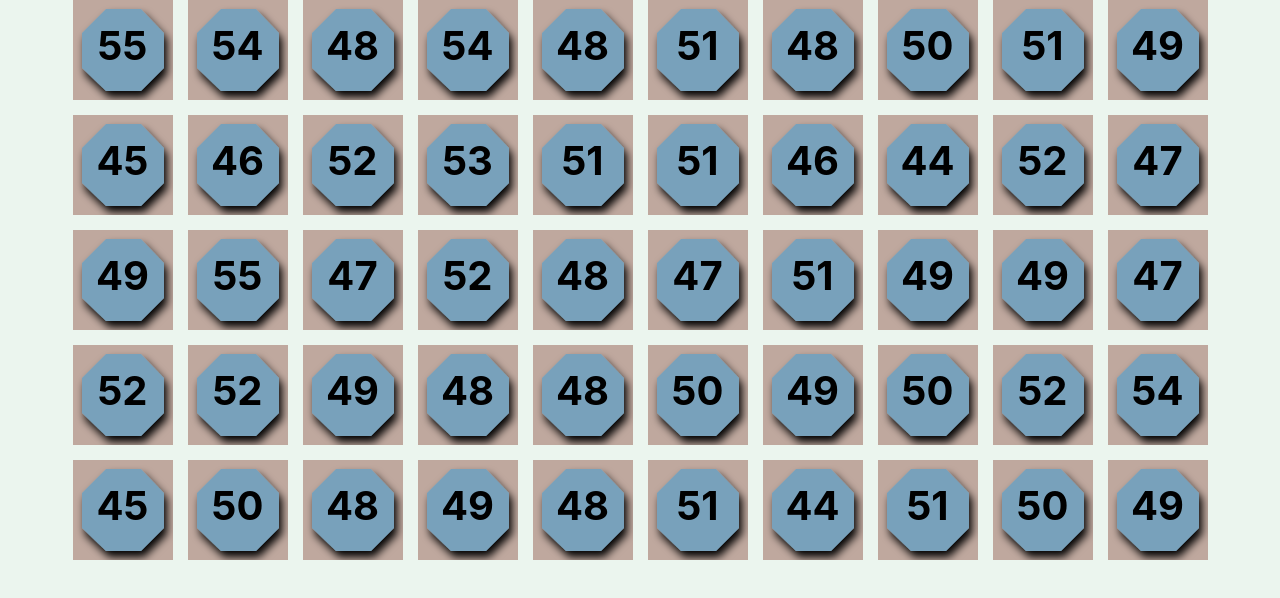
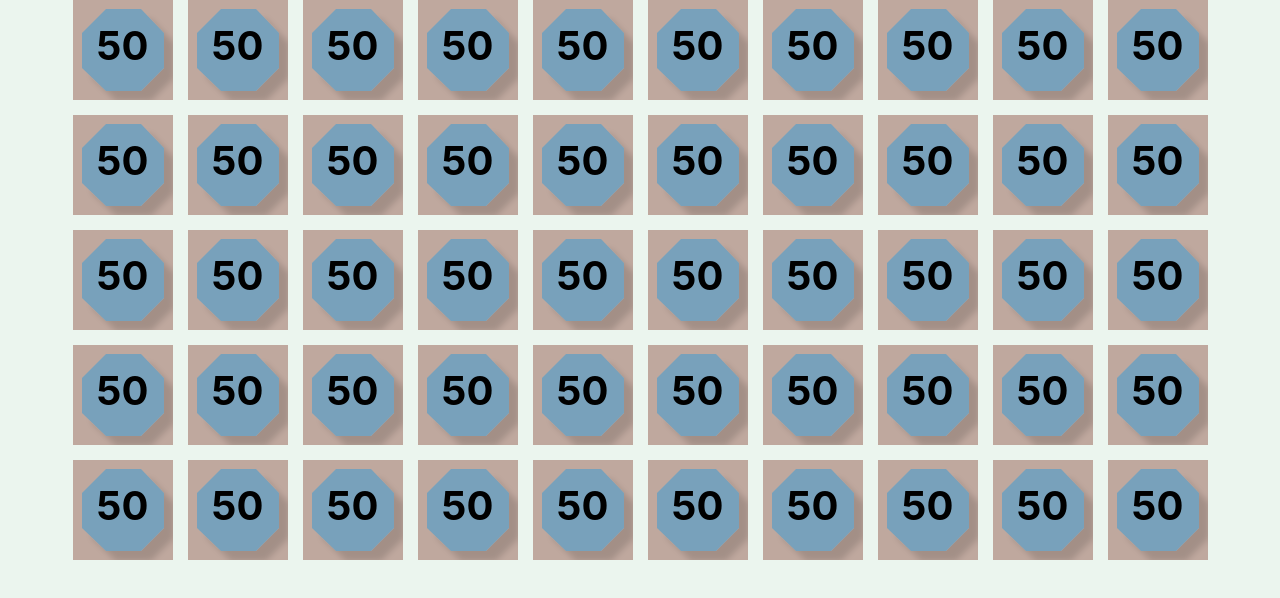
Before and after one commit to Sergiioo/svg-leak, a React (Create React App) app: page / in a window 1280 px wide. Shown: the top 598 px of the page. Built offline with nearby package versions, Linux system fonts and the light colour scheme; the HTML template or start-up script is replaced by a standard one.

Commit message:
Constant delay and IE11 compatible shadow

```diff
--- a/src/Tile.jsx
+++ b/src/Tile.jsx
@@ -6,7 +6,7 @@ export function Tile() {
   return (
     <div className={'Tile'}>
       <Background />
-      <Counter />
+      <Counter delay={100} />
     </div>
   );
 }
@@ -16,7 +16,15 @@ function Background() {
     <svg className={'Tile__background'}>
       <defs>
         <filter id="shadow">
-          <feDropShadow dx="3" dy="6" stdDeviation="4" />
+          <feGaussianBlur in="SourceAlpha" stdDeviation="3" />
+          <feOffset dx="10" dy="10" result="offsetBlur" />
+          <feComponentTransfer>
+            <feFuncA type="linear" slope="0.15" />
+          </feComponentTransfer>
+          <feMerge>
+            <feMergeNode />
+            <feMergeNode in="SourceGraphic" />
+          </feMerge>
         </filter>
       </defs>
       <polygon
@@ -35,14 +43,7 @@ function Counter() {
   useInterval(() => {
     const newCount = count > 500 ? 0 : count + 1;
     setCount(newCount);
-  }, getRandomInt(40, 160));
+  }, 100);
 
   return <div className={'Tile__counter'}>{count}</div>;
 }
-
-//  https://developer.mozilla.org/en-US/docs/Web/JavaScript/Reference/Global_Objects/Math/random#Getting_a_random_integer_between_two_values
-function getRandomInt(min, max) {
-  min = Math.ceil(min);
-  max = Math.floor(max);
-  return Math.floor(Math.random() * (max - min)) + min;
-}
```
